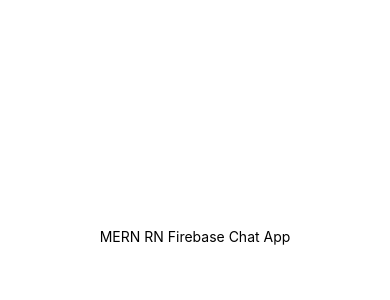
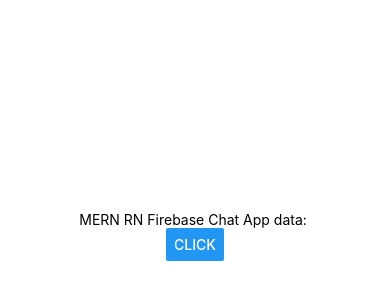
Before and after one commit to telka1999/MERN_RN_Chat_App, a React Native app in the folder app/: screen / in a window 390 px wide. Shown: the part 186-486 px from the top of the page. Built offline with nearby package versions, Linux system fonts and the light colour scheme.

Commit message:
Fetching data from server to app

```diff
--- a/app/App.js
+++ b/app/App.js
@@ -1,11 +1,26 @@
 import { StatusBar } from "expo-status-bar";
-import { StyleSheet, Text, View } from "react-native";
+import { useState } from "react";
+import { Button, StyleSheet, Text, View } from "react-native";
 
 export default function App() {
+  const [data, setData] = useState(null);
+  const fetchData = async () => {
+    try {
+      const res = await fetch("http://10.0.2.2:5000/api/users/register", {
+        method: "POST",
+        redirect: "follow",
+      });
+      const data = await res.json();
+      setData(data);
+    } catch (error) {
+      console.log(error);
+    }
+  };
   return (
     <View style={styles.container}>
-      <Text>MERN RN Firebase Chat App</Text>
+      <Text>MERN RN Firebase Chat App data: {data?.message}</Text>
       <StatusBar style="auto" />
+      <Button onPress={fetchData} title="Click" />
     </View>
   );
 }
--- a/app/metro.config.js
+++ /dev/null
@@ -1,6 +0,0 @@
-const { getDefaultConfig } = require('@expo/metro-config');
-
-const defaultConfig = getDefaultConfig(__dirname);
-defaultConfig.resolver.sourceExts.push('cjs');
-
-module.exports = defaultConfig;
```
